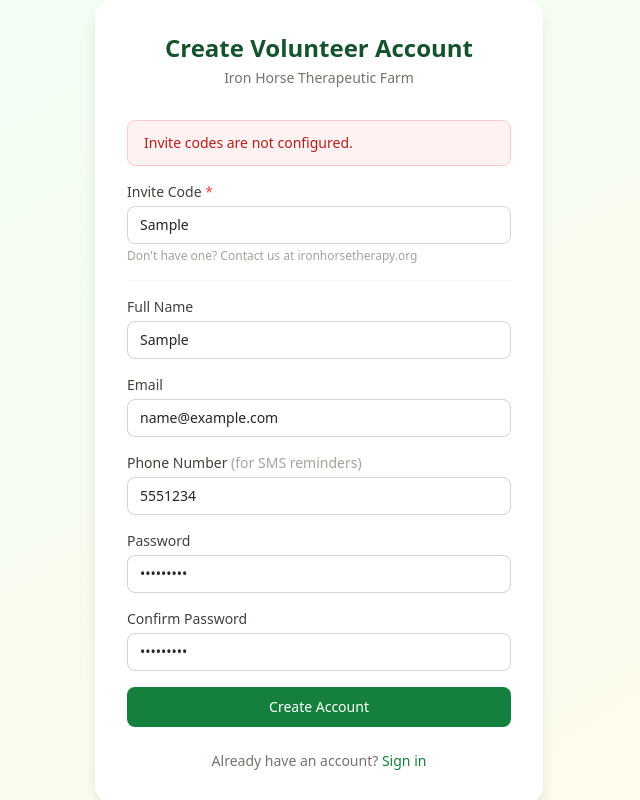
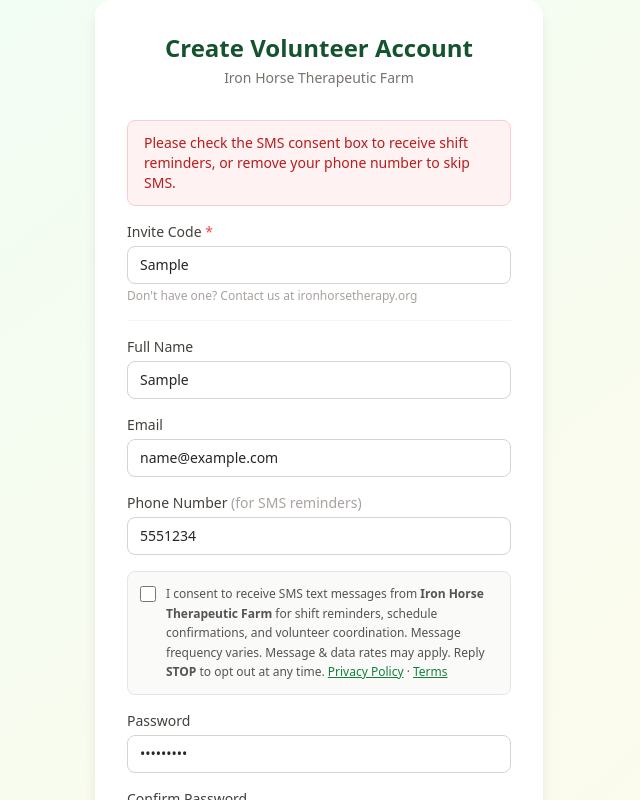
Before and after one commit to IPTA-hub/farm-volunteers, a Next.js app in the folder farm-volunteers/: page /auth/register in a window 1280 px wide. Both pictures are taken after typing "Sample", "Sample", "name@example.com", "5551234", "Sample123", "Sample123" into the empty fields and a click on the button "Create Account". Shown: the top 800 px of the page, without its empty margins (321-961 px from the left). Built offline with nearby package versions, Linux system fonts and the light colour scheme; no server answers.

Commit message:
Add SMS consent checkbox to registration form

```diff
--- a/farm-volunteers/app/auth/register/page.jsx
+++ b/farm-volunteers/app/auth/register/page.jsx
@@ -6,6 +6,7 @@
 
 export default function RegisterPage() {
   const [form, setForm] = useState({ full_name: '', email: '', phone: '', password: '', confirm: '', invite_code: '' })
+  const [smsConsent, setSmsConsent] = useState(false)
   const [error, setError] = useState('')
   const [loading, setLoading] = useState(false)
   const router = useRouter()
@@ -21,6 +22,12 @@
 
     if (form.password !== form.confirm) {
       setError('Passwords do not match.')
+      setLoading(false)
+      return
+    }
+
+    if (form.phone && !smsConsent) {
+      setError('Please check the SMS consent box to receive shift reminders, or remove your phone number to skip SMS.')
       setLoading(false)
       return
     }
@@ -133,6 +140,42 @@
             />
           </div>
 
+          {/* SMS consent — shown whenever a phone number is entered */}
+          {form.phone && (
+            <div className="bg-stone-50 border border-stone-200 rounded-lg p-3">
+              <label className="flex items-start gap-2.5 cursor-pointer">
+                <input
+                  type="checkbox"
+                  checked={smsConsent}
+                  onChange={e => setSmsConsent(e.target.checked)}
+                  className="mt-0.5 h-4 w-4 rounded border-stone-300 text-green-700 focus:ring-green-500 shrink-0"
+                />
+                <span className="text-xs text-stone-600 leading-relaxed">
+                  I consent to receive SMS text messages from <strong>Iron Horse Therapeutic Farm</strong> for shift
+                  reminders, schedule confirmations, and volunteer coordination. Message frequency varies.
+                  Message &amp; data rates may apply. Reply <strong>STOP</strong> to opt out at any time.{' '}
+                  <a
+                    href="https://www.ironhorsetherapy.org/privacy-policy"
+                    target="_blank"
+                    rel="noopener noreferrer"
+                    className="text-green-700 underline"
+                  >
+                    Privacy Policy
+                  </a>
+                  {' · '}
+                  <a
+                    href="https://www.ironhorsetherapy.org/terms"
+                    target="_blank"
+                    rel="noopener noreferrer"
+                    className="text-green-700 underline"
+                  >
+                    Terms
+                  </a>
+                </span>
+              </label>
+            </div>
+          )}
+
           <div>
             <label className="block text-sm font-medium text-stone-700 mb-1">Password</label>
             <input
```
